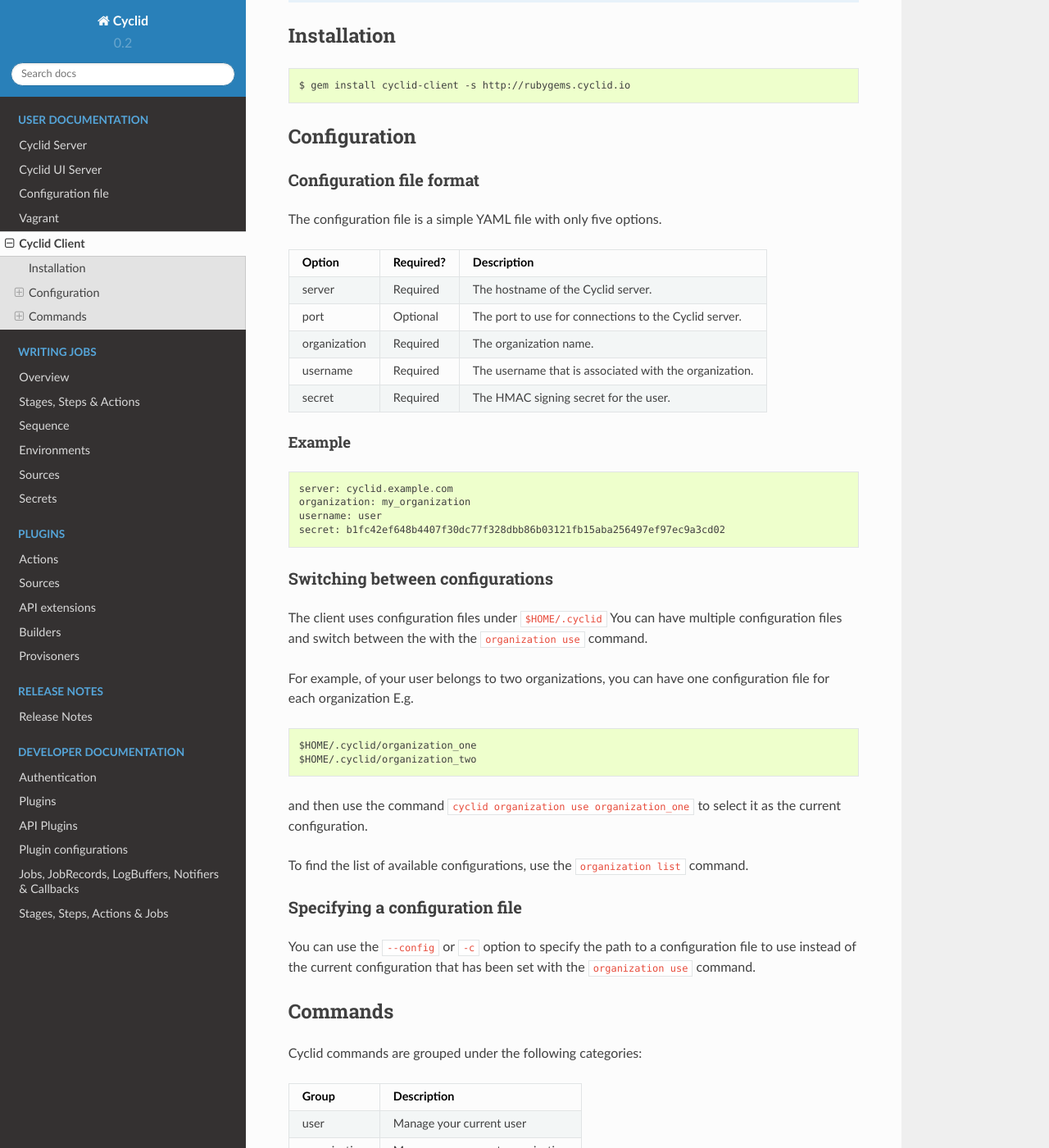
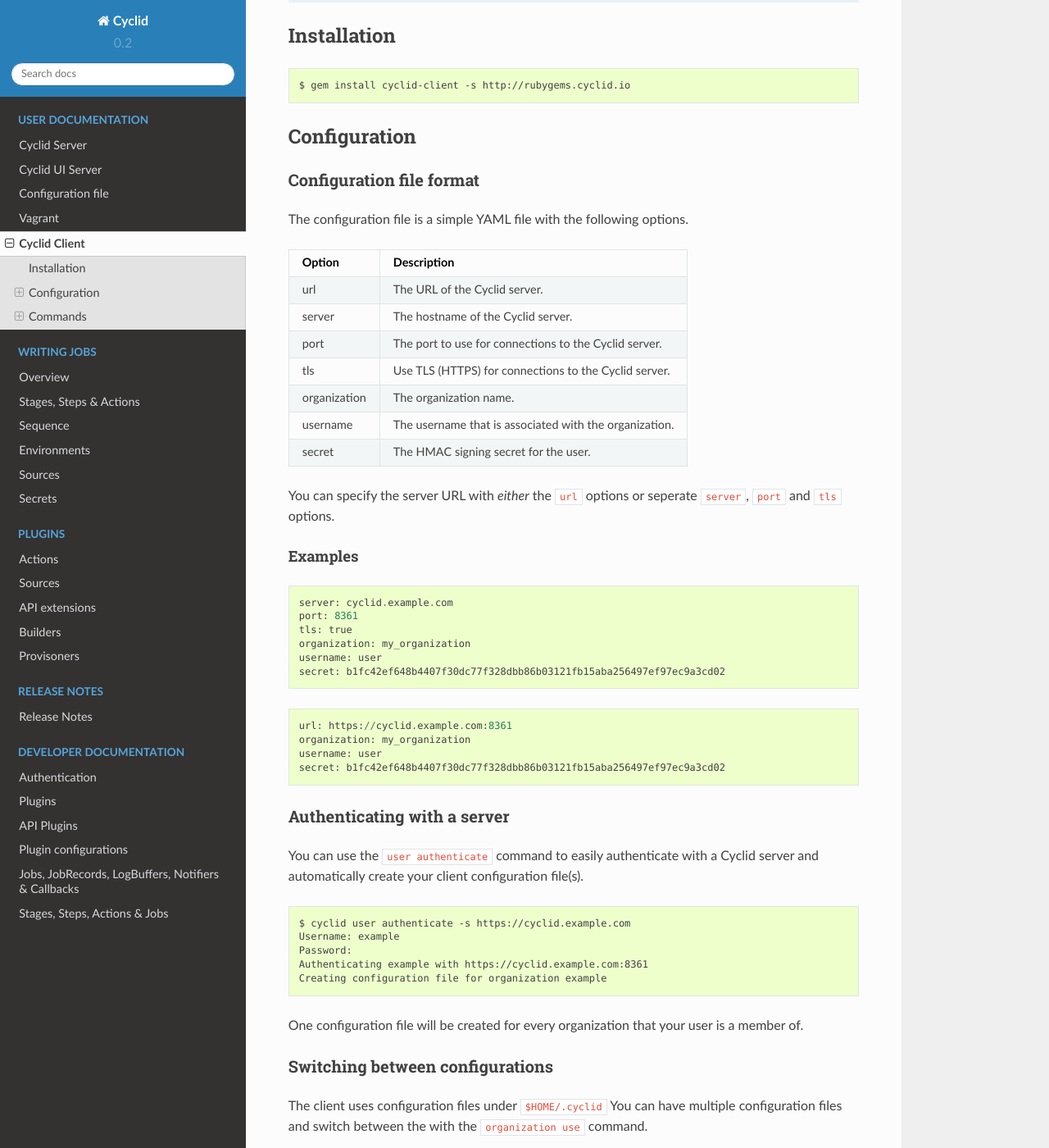
Before and after one commit to Cyclid/Cyclid-docs, a Sphinx documentation site: the page built from docs/cli.rst, in a window 1280 px wide and 1400 px high, scrolled down 258 px. Shown: the whole window at 82% size. Built offline with Sphinx 7.4.7 and the Read the Docs theme 2.0.0, drawn with Linux system fonts in a browser that asks for light colours; some of the changed text lies outside the part shown.

Commit message:
Document `user authenticate` and updated config
Document `user authenticate` and how to use it.
Update the configuration file documentation to add the `url` and `tls` options
and explain how they relate, with examples.

```diff
--- a/docs/cli.rst
+++ b/docs/cli.rst
@@ -21,31 +21,65 @@
 Configuration file format
 =========================
 
-The configuration file is a simple YAML file with only five options.
+The configuration file is a simple YAML file with the following options.
 
-+----------------+-------------+----------------------------------------------------------+
-| Option         | Required?   | Description                                              |
-+================+=============+==========================================================+
-| server         | Required    | The hostname of the Cyclid server.                       |
-+----------------+-------------+----------------------------------------------------------+
-| port           | Optional    | The port to use for connections to the Cyclid server.    |
-+----------------+-------------+----------------------------------------------------------+
-| organization   | Required    | The organization name.                                   |
-+----------------+-------------+----------------------------------------------------------+
-| username       | Required    | The username that is associated with the organization.   |
-+----------------+-------------+----------------------------------------------------------+
-| secret         | Required    | The HMAC signing secret for the user.                    |
-+----------------+-------------+----------------------------------------------------------+
++----------------+----------------------------------------------------------+
+| Option         | Description                                              |
++================+==========================================================+
+| url            | The URL of the Cyclid server.                            |
++----------------+----------------------------------------------------------+
+| server         | The hostname of the Cyclid server.                       |
++----------------+----------------------------------------------------------+
+| port           | The port to use for connections to the Cyclid server.    |
++----------------+----------------------------------------------------------+
+| tls            | Use TLS (HTTPS) for connections to the Cyclid server.    |
++----------------+----------------------------------------------------------+
+| organization   | The organization name.                                   |
++----------------+----------------------------------------------------------+
+| username       | The username that is associated with the organization.   |
++----------------+----------------------------------------------------------+
+| secret         | The HMAC signing secret for the user.                    |
++----------------+----------------------------------------------------------+
 
-Example
--------
+You can specify the server URL with *either* the ``url`` options or seperate
+``server``, ``port`` and ``tls`` options.
+
+Examples
+--------
 
 ::
 
     server: cyclid.example.com
+    port: 8361
+    tls: true
     organization: my_organization
     username: user
     secret: b1fc42ef648b4407f30dc77f328dbb86b03121fb15aba256497ef97ec9a3cd02
+
+::
+
+    url: https://cyclid.example.com:8361
+    organization: my_organization
+    username: user
+    secret: b1fc42ef648b4407f30dc77f328dbb86b03121fb15aba256497ef97ec9a3cd02
+
+
+Authenticating with a server
+=============================
+
+You can use the ``user authenticate`` command to easily authenticate with a
+Cyclid server and automatically create your client configuration file(s).
+
+::
+
+  $ cyclid user authenticate -s https://cyclid.example.com
+  Username: example
+  Password:
+  Authenticating example with https://cyclid.example.com:8361
+  Creating configuration file for organization example
+
+One configuration file will be created for every organization that your user is
+a member of.
 
 Switching between configurations
 ================================
@@ -158,6 +192,29 @@
     $ cyclid user modify --email robert@example.com
     # Change your HMAC secret
     $ cyclid user modify --secret b072d8b51cec2755145c401b9249a60ebd89b4704eeebc5b6805ba682d7fac53
+
+
+user authenticate
+-----------------
+
+Authenticate with a Cyclid server, using your username & password, and create
+a configuration file in ``$HOME/.cyclid`` for each organization that your user
+belongs to.
+
+You can pass the following options:
+
++------------+----------------+---------------------------+
+| Option     | Short option   | Description               |
++============+================+===========================+
+| --server   | -s             | URL of the Cyclid server. |
++------------+----------------+---------------------------+
+| --username | -u             | Your username.            |
++------------+----------------+---------------------------+
+
+If you do not pass a server URL the default of ``https://api.cyclid.io`` is
+assumed.
+
+If you do not pass your username then you will be asked to enter it.
 
 Organization commands
 =====================
```
